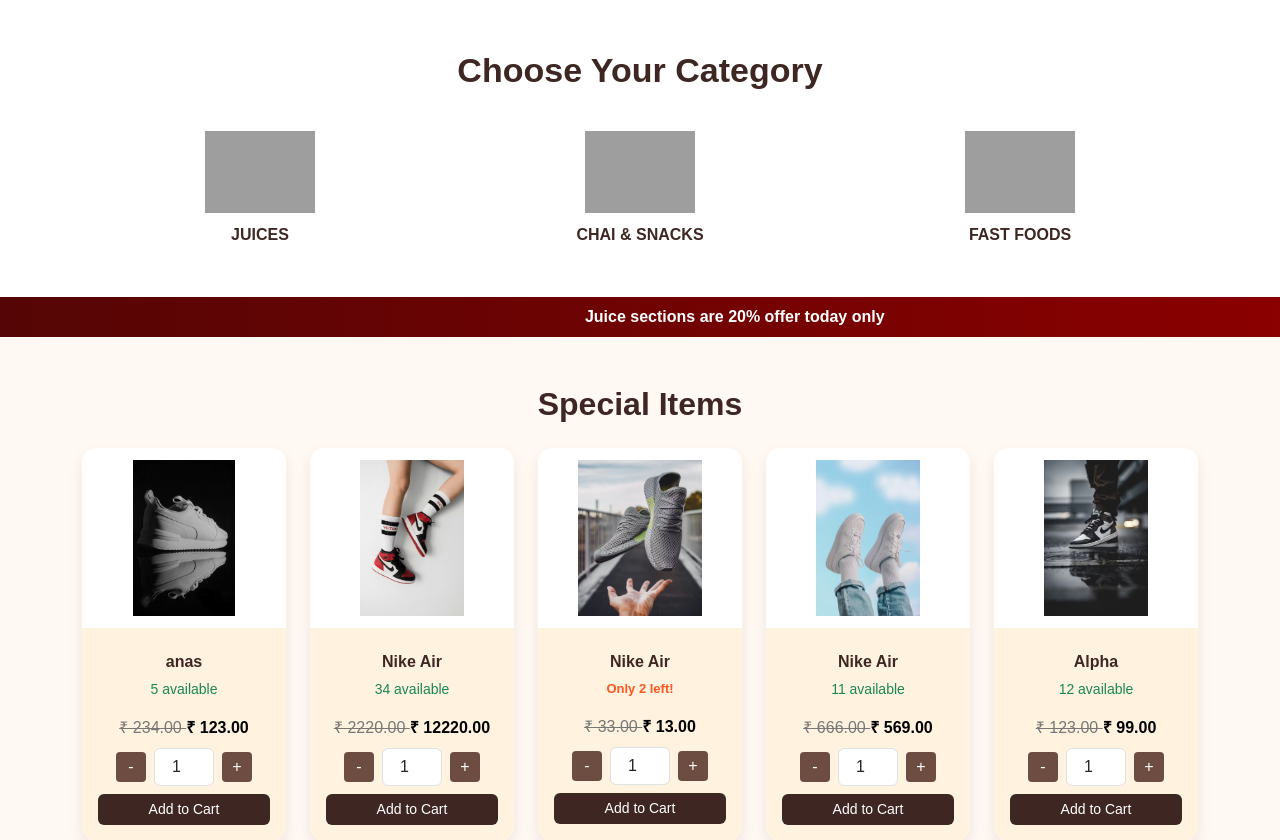
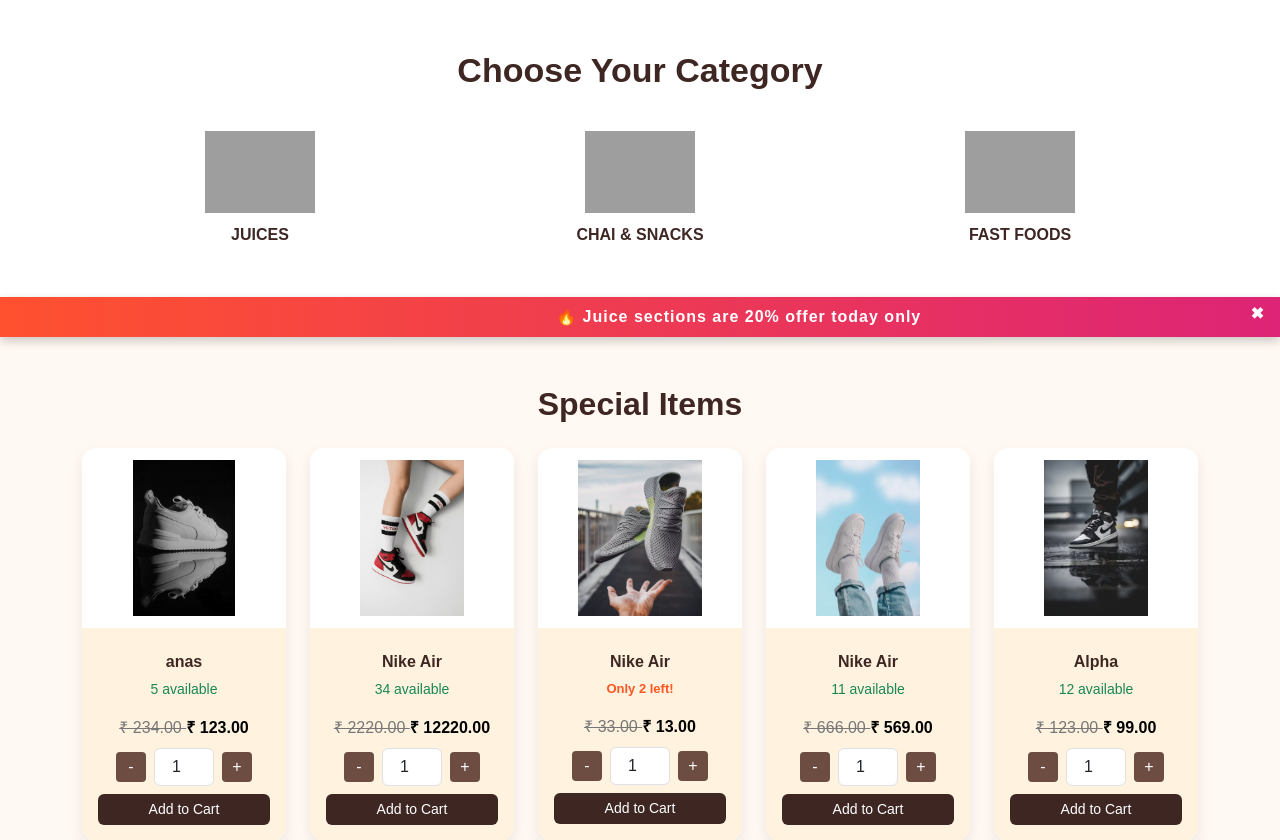
Before and after one commit to muhammedRinshad210/menuproject, a Django app: page / in a window 1280 px wide. Shown: the part 467-1307 px from the top of the page. Run offline with Django 5.2, Linux system fonts and the light colour scheme; data comes from the database, SQL or seed files in the repository; both versions use the stored data as it was after the commit; grey boxes are pictures that could not be loaded.

Commit message:
offer hover remove

```diff
--- a/menuproject/menuapp/templates/menuapp/index.html
+++ b/menuproject/menuapp/templates/menuapp/index.html
@@ -310,6 +310,24 @@ body{
     0%{ transform: translateX(0); }
     100%{ transform: translateX(-100%); }
 }
+
+
+
+.close-offer{
+    position:absolute;
+    right:15px;
+    top:5px;
+    cursor:pointer;
+    font-weight:bold;
+}
+
+.offer-bar{
+    background: linear-gradient(90deg,#ff512f,#dd2476);
+    color:white;
+    font-weight:bold;
+    letter-spacing:1px;
+    box-shadow:0 4px 10px rgba(0,0,0,0.2);
+}
 </style>
 {% endblock %}
 
@@ -376,14 +394,21 @@ body{
 </div>
 </section>
 
+<!-- offer section   -->
+
 
 {% if offer and offer.is_active %}
-<div class="offer-bar">
-    <div class="offer-text {{ offer.speed }}">
-        {{ offer.message }}
-    </div>
+<div class="offer-bar" id="offerBar">
+    <span class="offer-text {{ offer.speed }}">
+        🔥 {{ offer.message }}
+    </span>
+
+    <span class="close-offer" onclick="closeOffer()">✖</span>
 </div>
 {% endif %}
+
+
+
 
 <!-- ================= SPECIAL ITEMS ================= -->
 
@@ -524,5 +549,9 @@ function decreaseQty(btn){
     }
 }
 </script>
-
+<script>
+function closeOffer(){
+    document.getElementById("offerBar").style.display="none";
+}
+</script>
 {% endblock %}
```
Also changed, not shown: menuproject/db.sqlite3.
